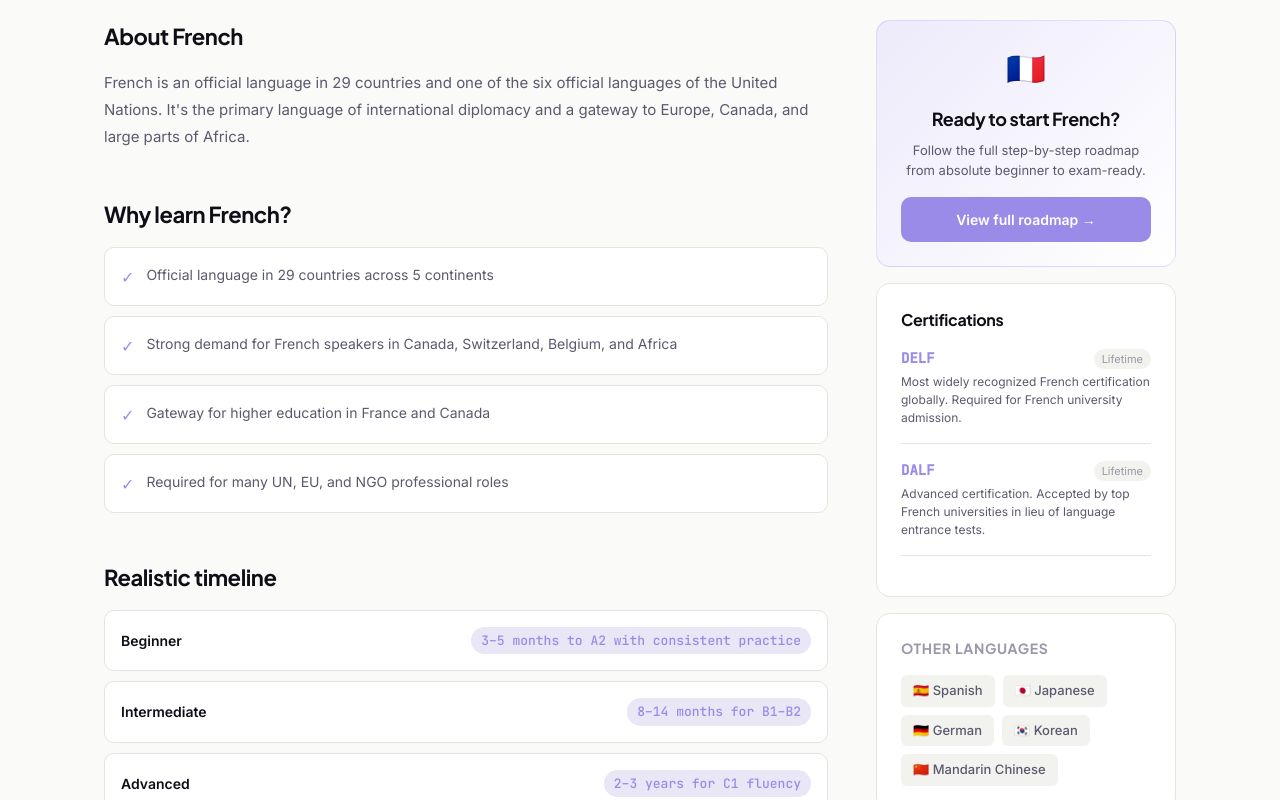
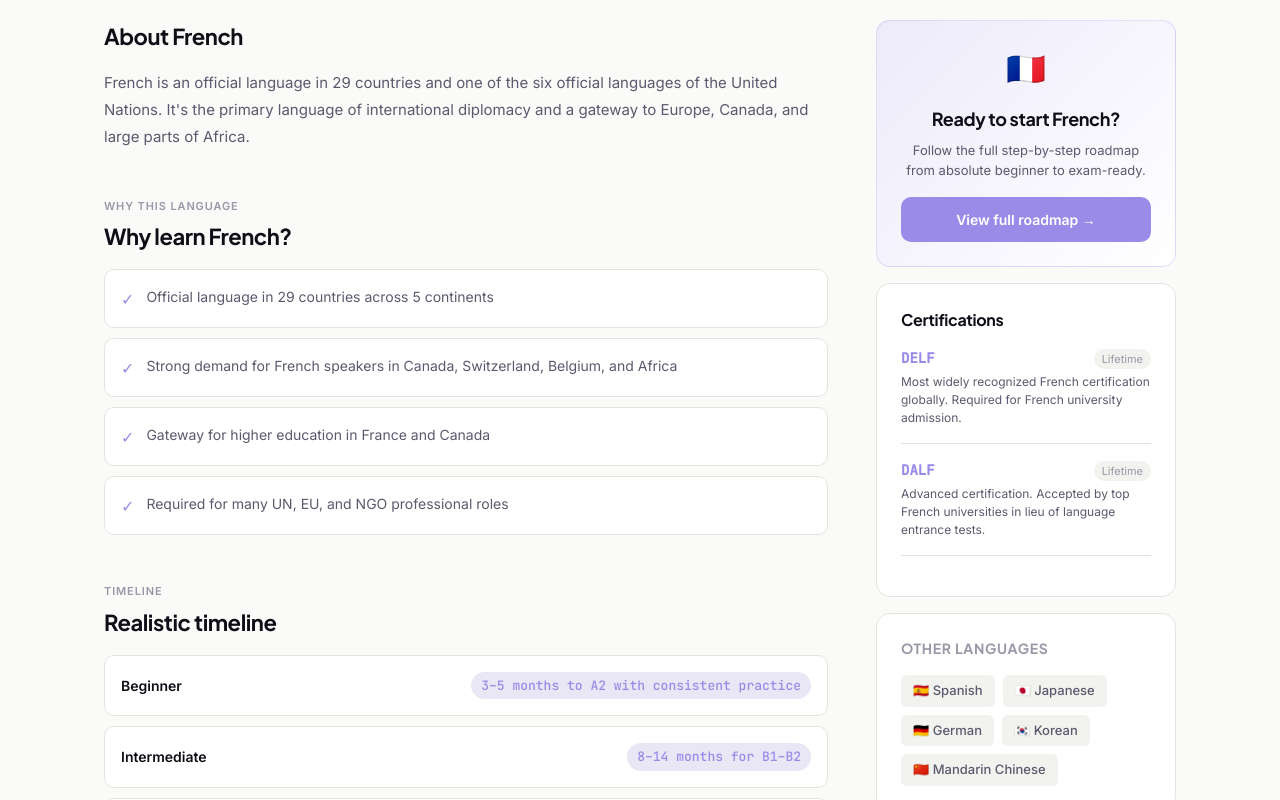
Before and after one commit to Manas3432/polypath, a React (Vite) app: page /languages/french in a window 1280 px wide. Shown: the part 461-1261 px from the top of the page. Built offline with nearby package versions, Linux system fonts and the light colour scheme.

Commit message:
Add eyebrow labels to Why learn and Realistic timeline sections for consistency

```diff
--- a/src/pages/language/LanguageOverview.jsx
+++ b/src/pages/language/LanguageOverview.jsx
@@ -106,7 +106,14 @@ const LanguageOverview = () => {
             </p>
           </section>
 
-          <section style={{ marginBottom: 'var(--space-xl)' }}>
+                    <section style={{ marginBottom: 'var(--space-xl)' }}>
+            <span style={{
+              fontFamily: 'var(--font-body)', fontSize: '11px', fontWeight: 600,
+              color: 'var(--color-text-muted)', textTransform: 'uppercase', letterSpacing: '0.08em',
+              display: 'block', marginBottom: '6px',
+            }}>
+              Why this language
+            </span>
             <h2 style={{ fontFamily: 'var(--font-display)', fontSize: '22px', fontWeight: 700, marginBottom: 'var(--space-md)' }}>
               Why learn {lang.name}?
             </h2>
@@ -126,7 +133,14 @@ const LanguageOverview = () => {
             </div>
           </section>
 
-          <section style={{ marginBottom: 'var(--space-xl)' }}>
+                    <section style={{ marginBottom: 'var(--space-xl)' }}>
+            <span style={{
+              fontFamily: 'var(--font-body)', fontSize: '11px', fontWeight: 600,
+              color: 'var(--color-text-muted)', textTransform: 'uppercase', letterSpacing: '0.08em',
+              display: 'block', marginBottom: '6px',
+            }}>
+              Timeline
+            </span>
             <h2 style={{ fontFamily: 'var(--font-display)', fontSize: '22px', fontWeight: 700, marginBottom: 'var(--space-md)' }}>
               Realistic timeline
             </h2>
```
